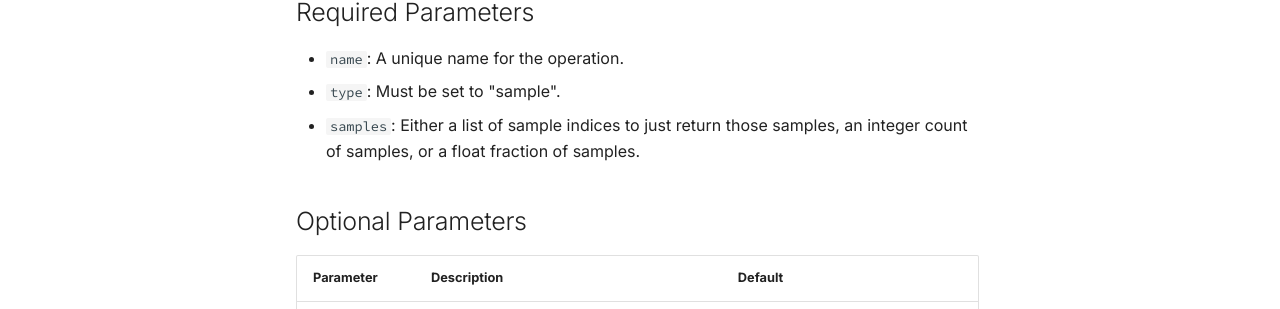
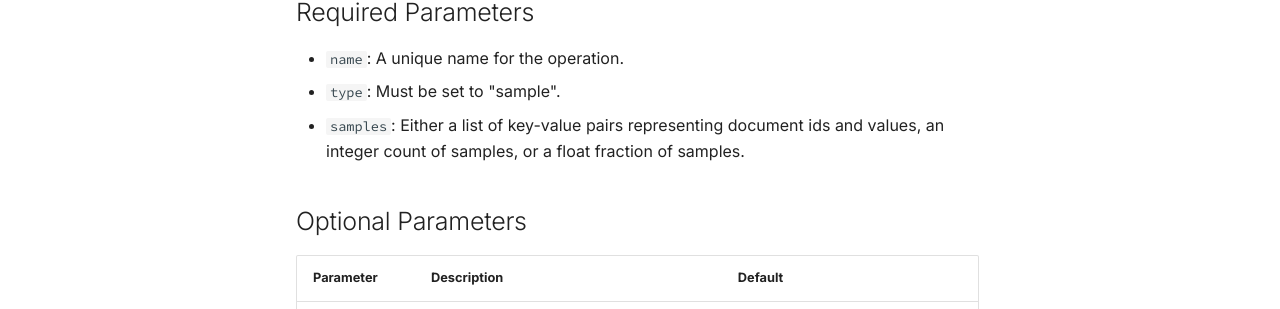
Before and after one commit to ucbepic/docetl, an MkDocs documentation site: the page built from docs/operators/sample.md, in a window 1280 px wide and 1296 px high. Shown: the part 819-1128 px from the top of the window. Built offline with MkDocs 1.6.1 and Material for MkDocs 9.7.7, drawn with Linux system fonts in a browser that asks for light colours; comment, search, counter and statistics services are not loaded.

Commit message:
change samples interface

```diff
--- a/docs/operators/sample.md
+++ b/docs/operators/sample.md
@@ -9,8 +9,6 @@ data it will be fed, so that the run time is small enough to
 comfortably debug its prompt. Once it seems to be working, you can
 remove the sample operation. You can then repeat this for each
 operation you add while developing your pipeline!
-
-
 
 ## 🚀 Example:
 
@@ -33,11 +31,11 @@ sample each value of the `category` key equally.
 
 - `name`: A unique name for the operation.
 - `type`: Must be set to "sample".
-- `samples`: Either a list of sample indices to just return those samples, an integer count of samples, or a float fraction of samples.
+- `samples`: Either a list of key-value pairs representing document ids and values, an integer count of samples, or a float fraction of samples.
 
 ## Optional Parameters
 
-| Parameter                 | Description                                                                      | Default                       |
-| ------------------------- | -------------------------------------------------------------------------------- | ----------------------------- |
-| `random_state             | An integer to seed the random generator with | Use the (numpy) global random state
-| `stratify`                | The key to stratify by             |  |
+| Parameter     | Description                                  | Default                             |
+| ------------- | -------------------------------------------- | ----------------------------------- |
+| `random_state | An integer to seed the random generator with | Use the (numpy) global random state |
+| `stratify`    | The key to stratify by                       |                                     |
```
Also changed, not shown: 1 other file.
